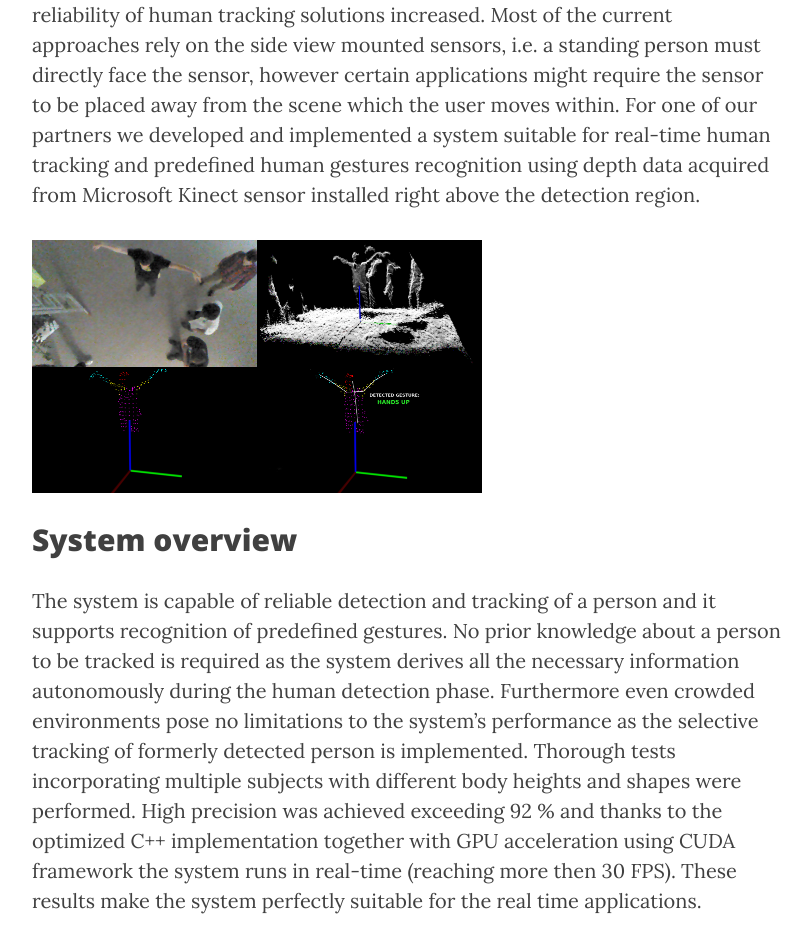
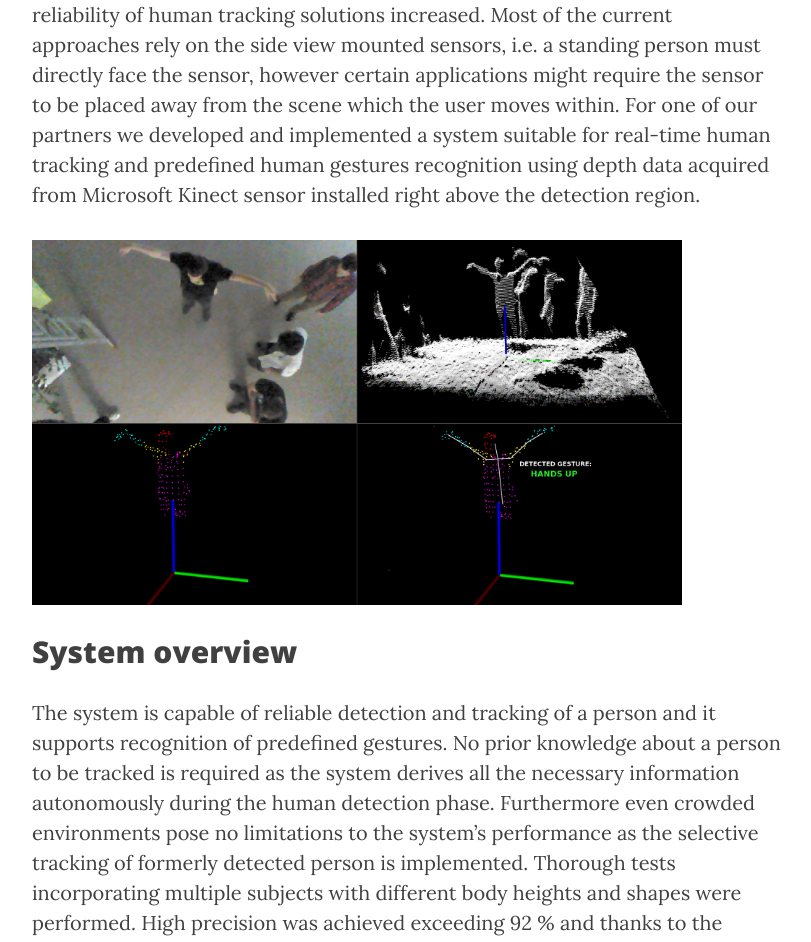
Before and after one commit to bednarikjan/bednarikjan.github.io, a Jekyll site: the page built from _posts/2015-04-15-gesture_recognition_using_top_view_depth_data.markdown, in a window 1280 px wide. Shown: the part 693-1635 px from the top of the page, without its empty margins (233-1044 px from the left). Built offline with Jekyll 4.4.1, drawn with Linux system fonts in a browser that asks for light colours; nearby versions of some CDN libraries.

Commit message:
Update 2015-04-15-gesture_recognition_using_top_view_depth_data.markdown

```diff
--- a/_posts/2015-04-15-gesture_recognition_using_top_view_depth_data.markdown
+++ b/_posts/2015-04-15-gesture_recognition_using_top_view_depth_data.markdown
@@ -11,7 +11,7 @@ published: true
 <p>The visual tracking of human body and gesture recognition represent a key technology in a number of areas such as video surveillance, security applications, entertainment industry or natural human-machine interaction. With the advent of depth sensors capable of 3D scene reconstruction the reliability of human tracking solutions increased. Most of the current approaches rely on the side view mounted sensors, i.e. a standing person must directly face the sensor, however certain applications might require the sensor to be placed away from the scene which the user moves within. For one of our partners we developed and implemented a system suitable for real-time human tracking and predefined human gestures recognition using depth data acquired from Microsoft Kinect sensor installed right above the detection region.</p>
 
 <p>
-  <img src="/img/2015-04-15-hum_gest_rec/tracking.png" alt="System architecture" width="450" height="381" align="middle">
+  <img src="/img/2015-04-15-hum_gest_rec/tracking.png" alt="System architecture" width="650" height="365" align="middle">
 </p>
 
 <h2>System overview</h2>
```
